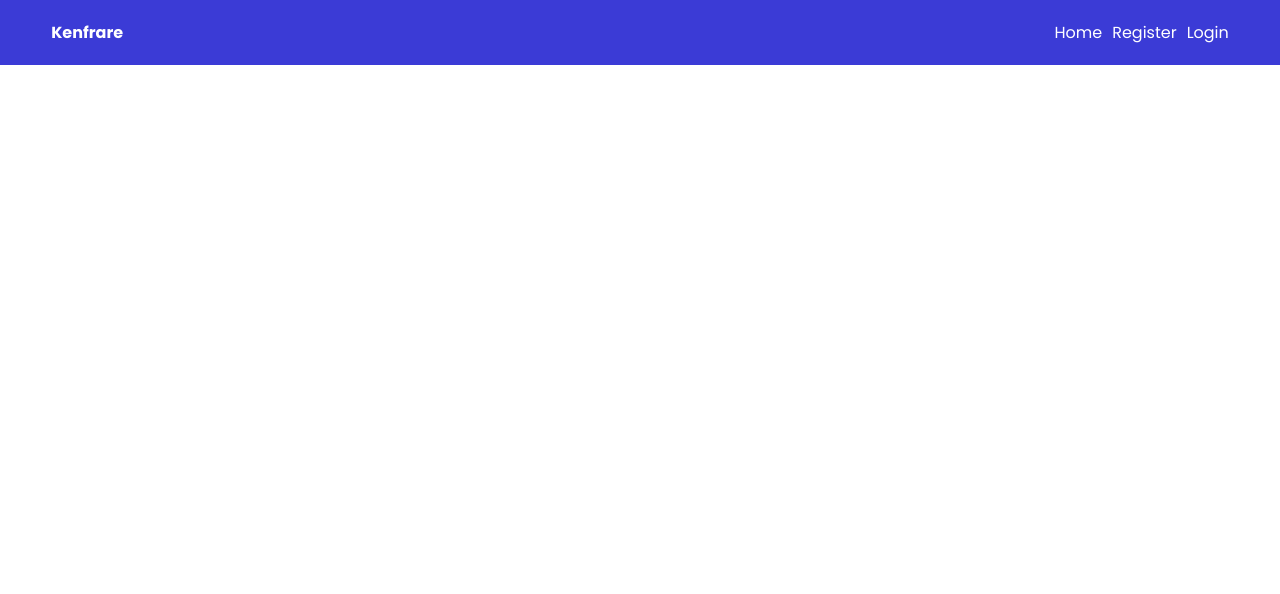
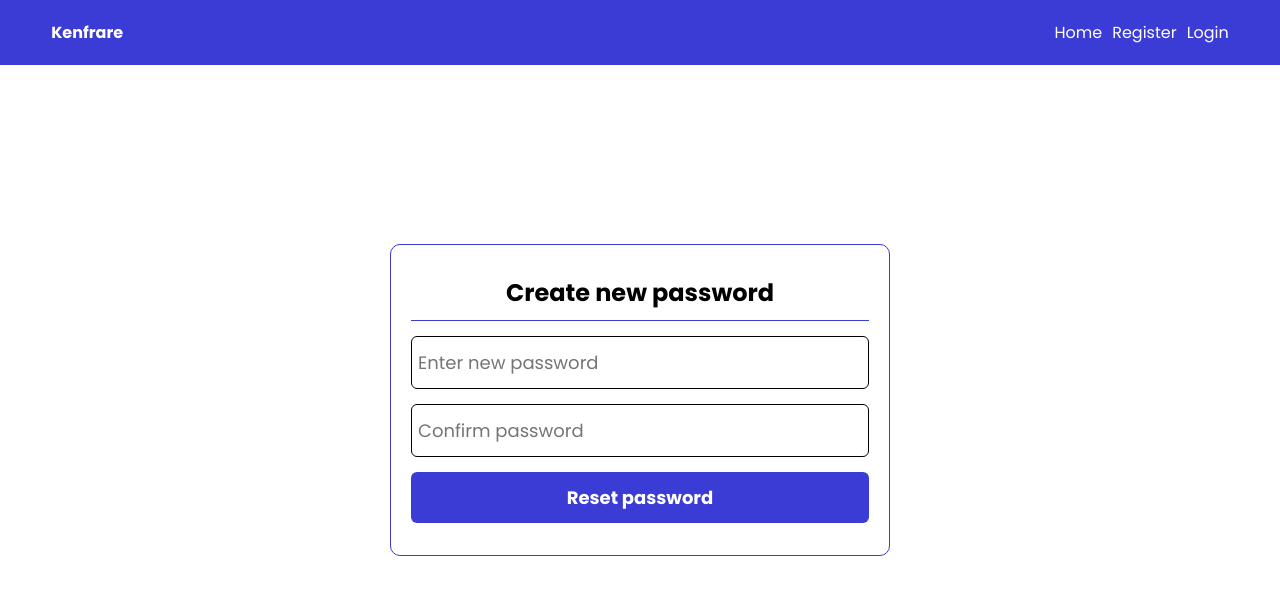
Before and after one commit to muendokennedy/vue-breeze-api-frontend, a Vue app: page /password-reset/1 in a window 1280 px wide. Shown: the top 594 px of the page. Built offline with nearby package versions, Linux system fonts and the light colour scheme.

Commit message:
Added the logic to reset send a password reset link via email and reset the very password

```diff
--- /dev/null
+++ b/src/components/ResetPassword.vue
@@ -0,0 +1,103 @@
+<script setup>
+import { ref } from 'vue'
+import { useAuthStore } from '../stores/auth'
+import { useRoute } from 'vue-router';
+
+const route = useRoute()
+
+const authStore = useAuthStore()
+
+const form = ref({
+  email: route.query.email,
+  password: '',
+  password_confirmation: '',
+  token: route.params.token
+})
+
+</script>
+
+<template>
+  <div class="container">
+    <div class="form-container">
+      <form @submit.prevent="authStore.handleResetPassword(form)">
+        <h2>Create new password</h2>
+        <div class="input-field">
+          <input type="password" placeholder="Enter new password" v-model="form.password" :style="{borderColor: authStore.errors.email ? 'red' : 'initial'}">
+          <div v-if="authStore.errors.email">
+            <span class="error">{{ authStore.errors.email[0] }}</span>
+          </div>
+        </div>
+        <div class="input-field">
+          <input type="password" placeholder="Confirm password" v-model="form.password_confirmation" :style="{borderColor: authStore.errors.email ? 'red' : 'initial'}">
+          <div v-if="authStore.errors.email">
+            <span class="error">{{ authStore.errors.email[0] }}</span>
+          </div>
+        </div>
+        <div class="submit-btn">
+          <button>Reset password</button>
+        </div>
+      </form>
+    </div>
+  </div>
+</template>
+<style scoped>
+.container{
+  min-height: 100vh;
+  display: flex;
+  align-items: center;
+  justify-content: center;
+}
+.form-container{
+  width: 500px;
+  border: 1px solid #3b3bd6;
+  border-radius: 10px;
+  padding: 20px;
+}
+.form-container h2{
+  text-align: center;
+  padding: 10px 0;
+  border-bottom: 1px solid #3b3bd6;
+}
+.input-field{
+  margin: 15px 0;
+  width: 100%;
+}
+.input-field input{
+  padding: 12px 6px;
+  font-size: 18px;
+  width: 100%;
+  outline: none;
+  border: 1px solid #000;
+  border-radius: 6px;
+}
+.submit-btn{
+  width: 100%;
+  margin-bottom: 12px;
+}
+.submit-btn button{
+  width: 100%;
+  border: none;
+  outline: none;
+  cursor: pointer;
+  padding: 12px 0;
+  text-align: center;
+  background: #3b3bd6;
+  font-weight: bold;
+  color: #fff;
+  border-radius: 6px;
+  font-size: 18px;
+}
+.forgot-pwd{
+  font-size: 15px;
+  text-transform: capitalize;
+}
+.sign-up{
+  font-size: 15px;
+  text-transform: capitalize;
+}
+.error{
+  color: red;
+  display: block;
+  width: 100%;
+}
+</style>
--- a/src/router/index.js
+++ b/src/router/index.js
@@ -26,6 +26,11 @@ const routes = [
     path: '/forgot-password',
     component: () => import("../components/Forgotpassword.vue"),
     name: 'forgotpassword'
+  },
+  {
+    path: '/password-reset/:token',
+    component: () => import("../components/ResetPassword.vue"),
+    name: 'resetpassword'
   }
 ]
 
--- a/src/stores/auth.js
+++ b/src/stores/auth.js
@@ -69,6 +69,18 @@ export const useAuthStore = defineStore('auth', {
           this.authErrors = error.response.data.errors
         }
       }
+    },
+    async handleResetPassword(resetData){
+      this.authErrors = []
+      await this.getToken()
+      try {
+        await axios.post('/reset-password', resetData)
+        this.router.push('/login')
+      } catch (error) {
+        if(error.response.status === 422){
+          this.authErrors = error.response.data.errors
+        }
+      }
     }
   }
 })
```
